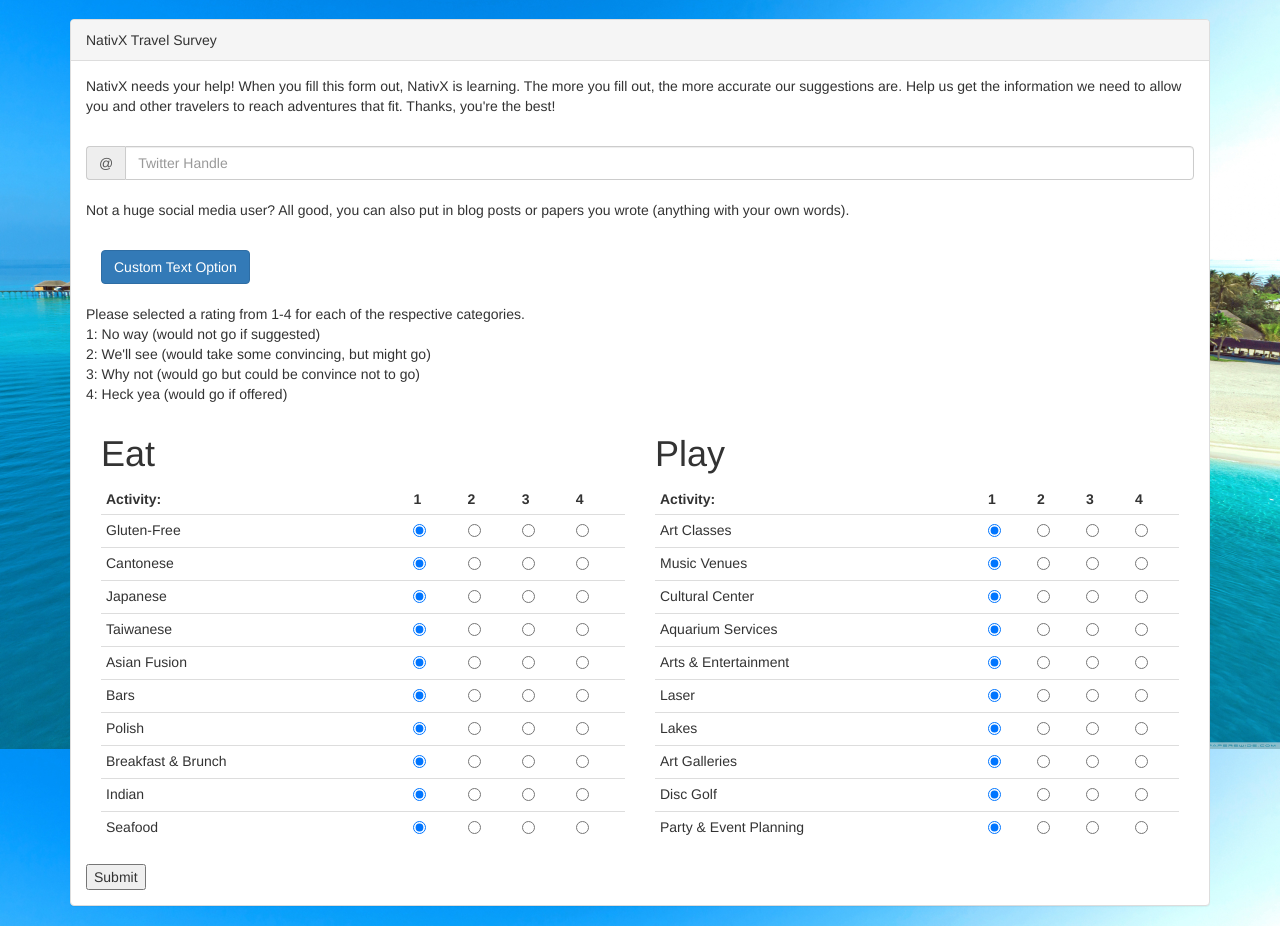
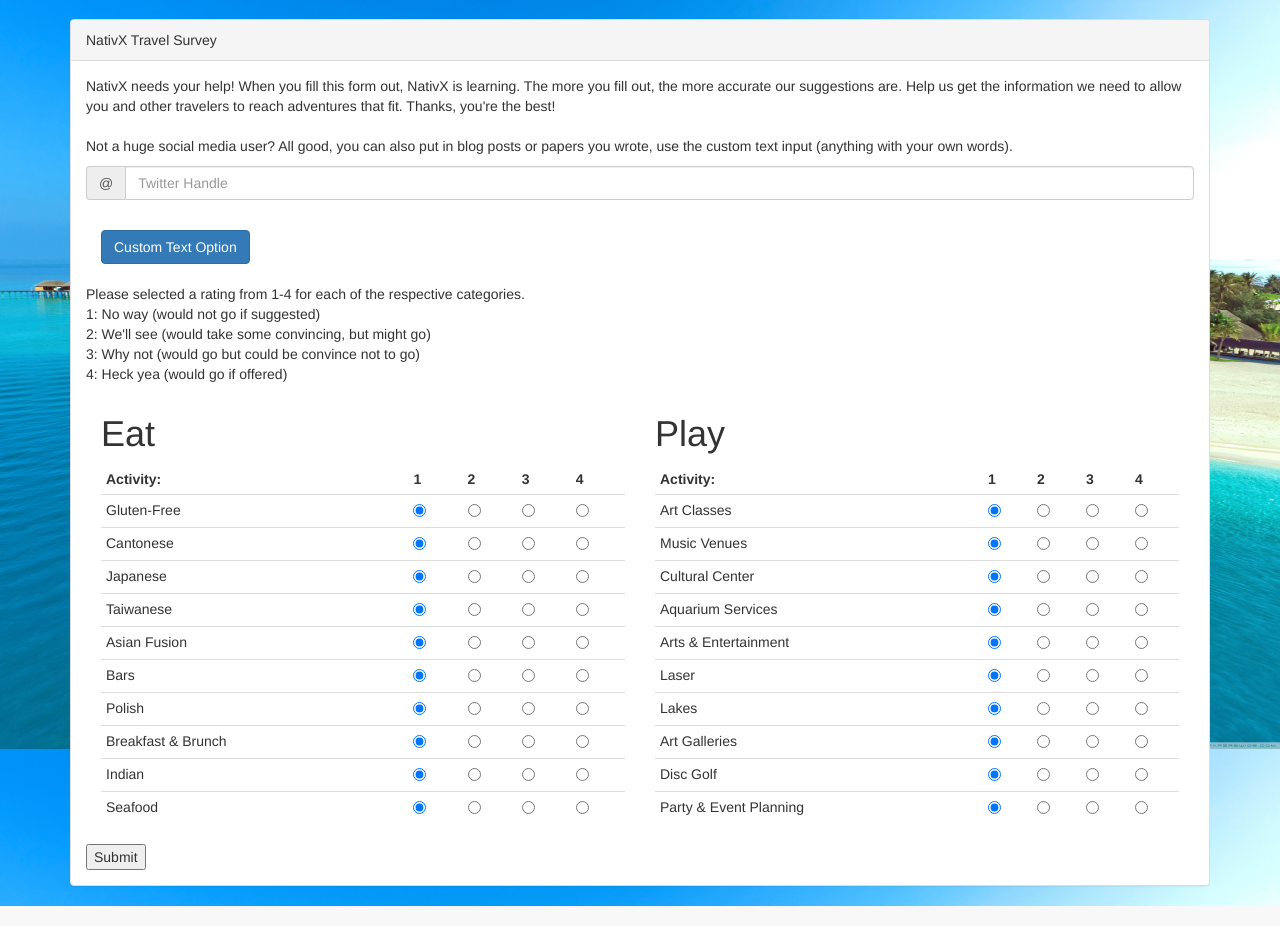
Before and after one commit to DLance96/nativx-survey, a Django app: page / in a window 1280 px wide. Shown: the part 51-977 px from the top of the page. Run offline with Django 3.2, Linux system fonts and the light colour scheme; some libraries are stand-ins or nearby versions.

Commit message:
Small changes

```diff
--- a/templates/home.html
+++ b/templates/home.html
@@ -14,6 +14,8 @@
                 When you fill this form out, NativX is learning. The more you fill out, the more accurate our
                 suggestions are. Help us get the information we need to allow you and other travelers to reach
                 adventures that fit. Thanks, you're the best! <br><br>
+                Not a huge social media user? All good, you can also put in blog posts or
+                papers you wrote, use the custom text input (anything with your own words).<br>
             </p>
             <form action="" method="post">
                 {% csrf_token %}
@@ -22,12 +24,11 @@
                     <input id="id_twitter" name="twitter" type="text" class="form-control" placeholder="Twitter Handle"
                            aria-describedby="basic-addon1">
                 </div>
-                <br><p>
-                  Not a huge social media user? All good, you can also put in blog posts or papers you wrote
-                  (anything with your own words).
+                <br>
+                <p>
+
                 </p>
                 <div class=" col-lg-12 ">
-                    <br>
                     <a class="btn btn-primary" data-toggle="collapse" href="#textEntry" aria-expanded="false"
                        aria-controls="" style="margin-bottom: 20px">
                         Custom Text Option
```
